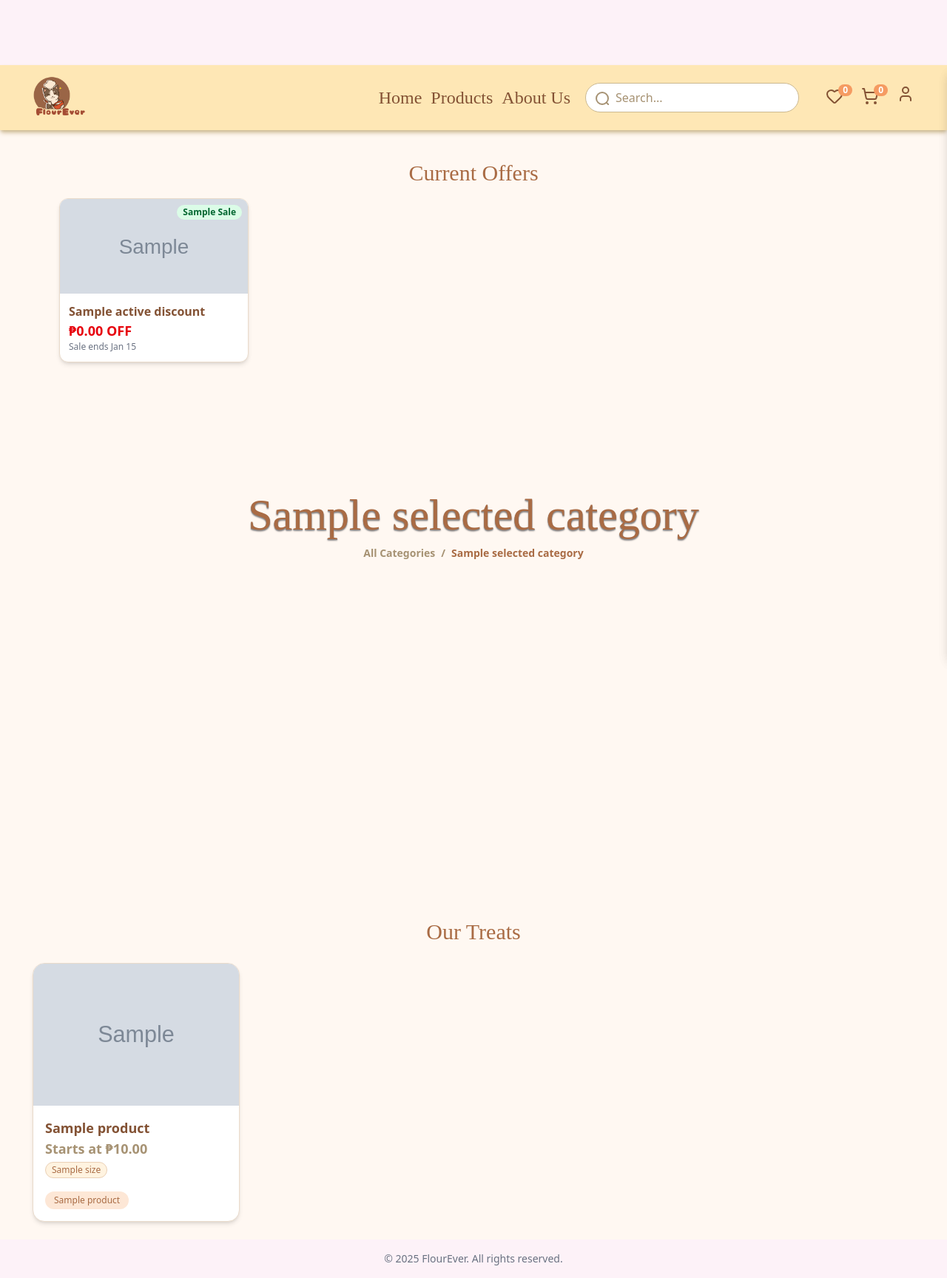
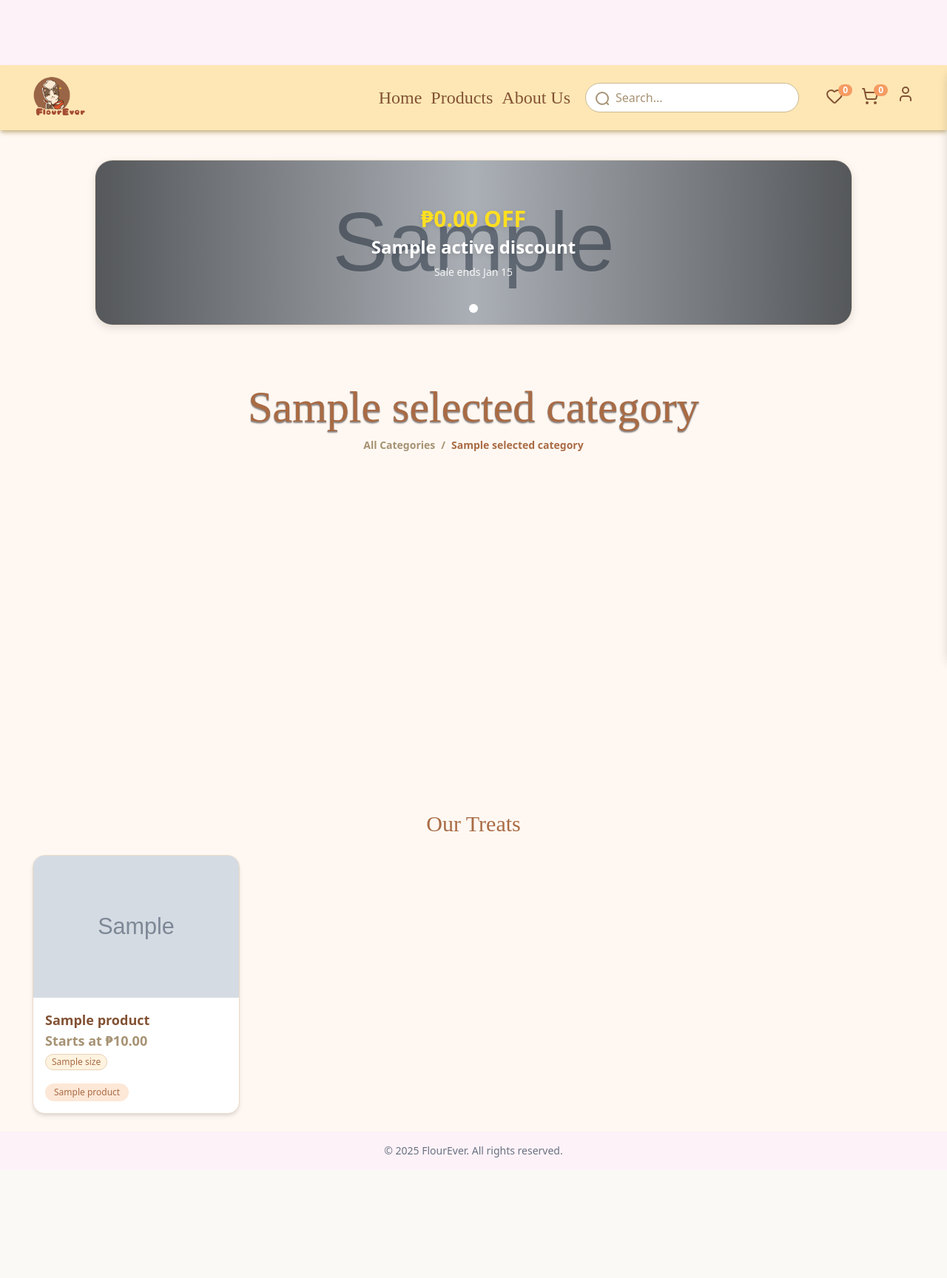
Before and after one commit to hachisnail/sweet-delights, a PHP site: template src/Views/Public/products.twig in a window 1280 px wide. Shown: the whole page at 74% size. After the commit the page ends 1565 px from the top, so only its background shows below. Run offline with PHP 8.4, Linux system fonts and the light colour scheme; the template is opened without the code that fills it: most values are stand-ins (such as "Sample title", 1, 10 or a date in 2020); grey boxes marked "Sample" are stand-in pictures; some libraries are stand-ins or nearby versions.

Commit message:
adjusted layout of products

```diff
--- a/public/css/output.css
+++ b/public/css/output.css
@@ -94,6 +94,7 @@
     --radius-2xl: 1rem;
     --radius-3xl: 1.5rem;
     --radius-4xl: 2rem;
+    --drop-shadow-md: 0 3px 3px rgb(0 0 0 / 0.12);
     --drop-shadow-lg: 0 4px 4px rgb(0 0 0 / 0.15);
     --ease-in-out: cubic-bezier(0.4, 0, 0.2, 1);
     --blur-sm: 8px;
@@ -1622,6 +1623,9 @@
       color: color-mix(in oklab, var(--color-white) 90%, transparent);
     }
   }
+  .text-yellow-300 {
+    color: var(--color-yellow-300);
+  }
   .text-yellow-600 {
     color: var(--color-yellow-600);
   }
@@ -1672,6 +1676,9 @@
   }
   .opacity-80 {
     opacity: 80%;
+  }
+  .opacity-90 {
+    opacity: 90%;
   }
   .opacity-100 {
     opacity: 100%;
@@ -1744,6 +1751,11 @@
   .drop-shadow-lg {
     --tw-drop-shadow-size: drop-shadow(0 4px 4px var(--tw-drop-shadow-color, rgb(0 0 0 / 0.15)));
     --tw-drop-shadow: drop-shadow(var(--drop-shadow-lg));
+    filter: var(--tw-blur,) var(--tw-brightness,) var(--tw-contrast,) var(--tw-grayscale,) var(--tw-hue-rotate,) var(--tw-invert,) var(--tw-saturate,) var(--tw-sepia,) var(--tw-drop-shadow,);
+  }
+  .drop-shadow-md {
+    --tw-drop-shadow-size: drop-shadow(0 3px 3px var(--tw-drop-shadow-color, rgb(0 0 0 / 0.12)));
+    --tw-drop-shadow: drop-shadow(var(--drop-shadow-md));
     filter: var(--tw-blur,) var(--tw-brightness,) var(--tw-contrast,) var(--tw-grayscale,) var(--tw-hue-rotate,) var(--tw-invert,) var(--tw-saturate,) var(--tw-sepia,) var(--tw-drop-shadow,);
   }
   .filter {
@@ -2591,6 +2603,18 @@
   .md\:pt-\[7rem\] {
     @media (width >= 48rem) {
       padding-top: 7rem;
+    }
+  }
+  .md\:text-2xl {
+    @media (width >= 48rem) {
+      font-size: var(--text-2xl);
+      line-height: var(--tw-leading, var(--text-2xl--line-height));
+    }
+  }
+  .md\:text-3xl {
+    @media (width >= 48rem) {
+      font-size: var(--text-3xl);
+      line-height: var(--tw-leading, var(--text-3xl--line-height));
     }
   }
   .lg\:relative {
--- a/src/Views/Public/products.twig
+++ b/src/Views/Public/products.twig
@@ -2,13 +2,91 @@
 
 {% block content %}
 
-{# --- NEW: ACTIVE DISCOUNTS BANNER --- #}
+<style>
+/* --- New Carousel Styles --- */
+.discount-carousel {
+  position: relative;
+  width: 100%;
+  max-width: 64rem; /* max-w-6xl */
+  margin: 0 auto;
+  height: 14rem; /* 224px - a good banner height */
+  overflow: hidden;
+  border-radius: 1.5rem; /* rounded-3xl */
+  box-shadow: 0 4px 12px rgba(0,0,0,0.1);
+  border: 1px solid #EADBCB;
+}
+
+.discount-slide {
+  position: absolute;
+  inset: 0;
+  display: flex;
+  align-items: center;
+  justify-content: center;
+  padding: 2rem;
+  background-size: cover;
+  background-position: center;
+  transition: opacity 0.7s ease-in-out;
+  opacity: 0;
+  z-index: 1;
+  text-decoration: none;
+}
+
+.discount-slide.active {
+  opacity: 1;
+  z-index: 2;
+}
+
+/* Dark overlay for text readability */
+.discount-slide::before {
+  content: '';
+  position: absolute;
+  inset: 0;
+  background: linear-gradient(90deg, rgba(0,0,0,0.6) 0%, rgba(0,0,0,0.2) 50%, rgba(0,0,0,0.6) 100%);
+  z-index: 3;
+}
+
+.discount-content {
+  position: relative;
+  z-index: 4;
+  text-align: center;
+  color: white;
+}
+
+.discount-dots {
+  position: absolute;
+  bottom: 1rem; /* 16px */
+  left: 50%;
+  transform: translateX(-50%);
+  display: flex;
+  gap: 0.5rem; /* 8px */
+  z-index: 5;
+}
+
+.discount-dot {
+  width: 0.75rem; /* 12px */
+  height: 0.75rem; /* 12px */
+  border-radius: 99px;
+  background-color: white;
+  opacity: 0.5;
+  cursor: pointer;
+  transition: opacity 0.3s;
+}
+
+.discount-dot.active {
+  opacity: 1;
+}
+/* --- End Carousel Styles --- */
+</style>
+
+{# --- NEW: ACTIVE DISCOUNTS BANNER (CAROUSEL) --- #}
 {% if active_discounts is defined and active_discounts|length > 0 %}
 <section class="w-full pt-32 pb-10 bg-[#FFF8F2] snap-start">
-    <div class="max-w-6xl mx-auto">
-        <h2 class="text-3xl font-zen-antique text-[#A96B44] mb-4 text-center">Current Offers</h2>
-        <div class="flex gap-4 overflow-x-auto pb-4 px-4">
+    <div class="max-w-6xl mx-auto px-4">
+        {# <h2 class="text-3xl font-zen-antique text-[#A96B44] mb-4 text-center">Current Offers</h2> #}
 
+        <div id="discountCarousel" class="discount-carousel">
+
+            <div class="discount-slides-container">
             {% for discount in active_discounts %}
                 {# --- DEFINE VARS based on scope --- #}
                 {% set item_name = discount.item_name %}
@@ -21,43 +99,41 @@
                     {# Category discount #}
                     {% set item_link = app_url ~ '/products?category=' ~ discount.item_sku %}
                     {% if item_image %}
-                        {# Prepend the asset path for category images #}
                         {% set item_image = '/Assets/Categories/' ~ item_image %}
+                    {% else %}
+                        {# Fallback image for categories with no image #}
+                        {% set item_image = '/Assets/placeholder-item.png' %}
                     {% endif %}
                 {% endif %}
                 {# --- END DEFINE VARS --- #}
 
                 <a href="{{ item_link }}"
-                   class="flex-shrink-0 w-64 bg-white rounded-xl shadow-md hover:shadow-lg transition-transform transform hover:-translate-y-1 border border-[#EADBCB] overflow-hidden group">
+                   class="discount-slide {{ loop.first ? 'active' : '' }}"
+                   style="background-image: url('{{ item_image | default('/Assets/placeholder-item.png') }}');"
+                   data-index="{{ loop.index0 }}">
 
-                    <div class="relative w-full h-32 bg-gray-50">
-                        <img src="{{ item_image }}" alt="{{ item_name }}"
-                             class="absolute inset-0 w-full h-full object-cover transition-transform duration-500 ease-in-out group-hover:scale-105"
-                             onerror="this.onerror=null; this.src='/Assets/placeholder-item.png';">
-
-                        {# --- Add a tag to show what kind of sale it is --- #}
-                        <span class="absolute top-2 right-2 px-2 py-0.5 rounded-full text-xs font-semibold
-                            {% if discount.discount_scope == 'product' %} bg-blue-100 text-blue-800 {% else %} bg-green-100 text-green-800 {% endif %}">
-                            {{ discount.discount_scope|capitalize }} Sale
-                        </span>
-                    </div>
-
-                    <div class="p-3">
-                        <h3 class="font-semibold text-md text-[#835234] truncate">{{ item_name }}</h3>
-                        <span class="block text-lg font-bold text-red-600">
+                    <div class="discount-content">
+                        <span class="block text-2xl md:text-3xl font-bold text-yellow-300 drop-shadow-md">
                             {% if discount.discount_type == 'percent' %}
                                 {{ discount.discount_value|number_format(0) }}% OFF
                             {% else %}
                                 ₱{{ discount.discount_value|number_format(2) }} OFF
                             {% endif %}
                         </span>
+                        <h3 class="text-xl md:text-2xl font-semibold mt-1 drop-shadow-md">{{ item_name }}</h3>
                         {% if discount.end_date %}
-                            <p class="text-xs text-gray-500">Sale ends {{ discount.end_date|date("M j") }}</p>
+                            <p class="text-sm opacity-90 mt-2">Sale ends {{ discount.end_date|date("M j") }}</p>
                         {% endif %}
                     </div>
                 </a>
             {% endfor %}
+            </div>
 
+            <div class="discount-dots">
+            {% for discount in active_discounts %}
+                <button class="discount-dot {{ loop.first ? 'active' : '' }}" data-index="{{ loop.index0 }}"></button>
+            {% endfor %}
+            </div>
         </div>
     </div>
 </section>
@@ -65,27 +141,22 @@
 {# --- END: ACTIVE DISCOUNTS BANNER --- #}
 
 
-<div class="px-6 pb-6 pt-20 flex flex-col items-center snap-start {% if active_discounts is empty %}pt-30{% endif %} bg-[#FFF8F2]">
+{# --- MODIFIED: Main content div with correct padding --- #}
+<div class="p-6 flex flex-col items-center snap-start {% if active_discounts is empty %}pt-32{% else %}pt-10{% endif %} bg-[#FFF8F2]">
 
-  {# --- CATEGORY SECTION --- #}
-  <section class="flex flex-col items-center justify-center pt-10 pb-10">
+  {# --- CATEGORY SECTION (Unchanged) --- #}
+  <section class="flex flex-col items-center justify-center pb-10">
     <div class="w-fit items-center flex flex-col gap-y-3">
-
-      {# --- 1. DYNAMIC HEADER (Always shows) --- #}
       <h1 class="font-zen-antique text-3xl lg:text-6xl text-[#A96B44] font-400 text-shadow-sm text-shadow-[#8c8989]">
         {{ selected_category.name | default('Explore Our Categories') }}
       </h1>
-
-      {# --- 2. DYNAMIC BREADCRUMB OR DIVIDER (Always shows) --- #}
       {% if selected_category %}
-        {# Show breadcrumb when a category is selected #}
         <div class="flex items-center gap-x-2 text-sm text-[#A69273] font-semibold">
           <a href="/products" class="hover:text-[#A96B44] hover:underline">All Categories</a>
           <span>/</span>
           <span class="text-[#A96B44]">{{ selected_category.name }}</span>
         </div>
       {% else %}
-        {# Show original boba tea divider on main page #}
         <div class="flex items-center">
           <div class="flex flex-col gap-y-2 justify-center items-end mr-3">
             <div class="w-30 lg:w-60 bg-[#A69273] h-[0.1rem] rounded-full"></div>
@@ -99,21 +170,14 @@
         </div>
       {% endif %}
 
-      {# --- 3. CONSOLIDATED CATEGORY CARD GRID --- #}
-
-      {# Determine which list of categories to show #}
       {% if selected_category %}
         {% set categories_to_display = selected_category.children %}
       {% else %}
-        {# 'all_categories' from the controller is already the top-level #}
         {% set categories_to_display = all_categories %}
       {% endif %}
 
-      {# Only render the grid container if there's something to show #}
       {% if categories_to_display is defined and categories_to_display|length > 0 %}
         <div class="min-h-90 w-full gap-6 flex flex-wrap justify-center items-center mt-8">
-
-          {# Loop and display the cards #}
           {% for cat in categories_to_display %}
             {% set image_src = cat.image ? '/Assets/Categories/' ~ cat.image : '/Assets/Categories/' ~ cat.slug ~ '.png' %}
 
@@ -136,57 +200,42 @@
               </a>
             </div>
           {% endfor %}
-
         </div>
       {% endif %}
-
     </div>
   </section>
 
-  {# --- PRODUCT GRID --- #}
+  {# --- PRODUCT GRID (Unchanged from last fix) --- #}
   <section class="mt-10 snap-start">
     <h1 class="text-3xl font-zen-antique text-[#A96B44] mb-6 text-center">Our Treats</h1>
 
-    <!--
-      FIX:
-      - Replaced 'md:grid-cols-4' with 'md:grid-cols-3 lg:grid-cols-4'
-      - This makes cards larger on standard desktop screens (3 columns)
-      - and only goes to 4 columns on very wide screens.
-    -->
     <div id="products-grid" class="w-full max-w-8xl grid grid-cols-1 sm:grid-cols-2 md:grid-cols-3 lg:grid-cols-4 gap-6">
 
       {% if products is empty %}
         <p class="text-center text-gray-500 col-span-full">No products found.</p>
       {% else %}
         {% for product in products %}
-
-        <!-- --- CARD START --- -->
-        <!-- FIX: Added 'flex flex-col' to make the card a vertical flex container -->
         <a href="{{ app_url }}/products/{{ product.sku | default(product.id) }}"
            class="min-w-70 flex flex-col bg-white rounded-2xl shadow-md hover:shadow-xl transition-transform transform hover:-translate-y-1 border border-[#EADBCB] overflow-hidden">
 
-          <!-- Image (no change) -->
           <div class="relative w-full h-48">
             <img src="{{ product.image }}" alt="{{ product.name }}"
                  class="absolute inset-0 w-full h-full object-cover transition-transform duration-500 ease-in-out hover:scale-105"
                  onerror="this.onerror=null; this.src='/Assets/placeholder-item.png';">
           </div>
 
-          <!-- Content Wrapper -->
-          <!-- FIX: Added 'flex flex-col flex-grow' to make this section fill the remaining height -->
           <div class="p-4 flex flex-col grow">
 
-            <!-- Main content (name, price, sizes) -->
             <div>
               <h2 class="font-semibold text-lg text-[#835234] truncate">{{ product.name }}</h2>
-{# --- MODIFIED: Price Block --- #}
-            <div class="mb-1">
+
+              {# --- Price Block (Already updated) --- #}
+              <div class="mb-1">
                 {% set base_price = product.price %}
                 {% set base_original_price = product.original_price | default(product.price) %}
                 {% set starts_at = (product.sizes is defined and product.sizes|length > 0) ? "Starts at " : "" %}
 
                 {% if base_original_price > base_price %}
-                    {# On Sale #}
                     <p class="font-bold text-red-600 text-lg">
                         {{ starts_at }}₱{{ base_price|number_format(2) }}
                     </p>
@@ -194,13 +243,12 @@
                         ₱{{ base_original_price|number_format(2) }}
                     </p>
                 {% else %}
-                    {# Not on Sale #}
                     <p class="font-bold text-[#A69273] text-lg">
                         {{ starts_at }}₱{{ base_price|number_format(2) }}
                     </p>
                 {% endif %}
-            </div>
-            {# --- END: Price Block --- #}
+              </div>
+              {# --- END: Price Block --- #}
 
               {% if product.sizes is defined and product.sizes|length > 0 %}
               <div class="flex flex-wrap gap-1 mb-2">
@@ -213,8 +261,6 @@
               {% endif %}
             </div>
 
-            <!-- Category Tag Wrapper -->
-            <!-- FIX: Added 'mt-auto' to push this block to the bottom of the card -->
             <div class="mt-auto pt-2">
               <span class="inline-block px-3 py-1 text-xs bg-[#FDE7D6] text-[#A96B44] rounded-full">
                 {{ product.category_name }}
@@ -222,14 +268,59 @@
             </div>
 
           </div>
-          <!-- End Content Wrapper -->
-
         </a>
-        <!-- --- CARD END --- -->
         {% endfor %}
       {% endif %}
     </div>
   </section>
 
 </div>
+
+{# --- NEW JAVASCRIPT for Carousel --- #}
+<script>
+document.addEventListener('DOMContentLoaded', () => {
+    const carousel = document.getElementById('discountCarousel');
+    if (!carousel) return;
+
+    const slides = carousel.querySelectorAll('.discount-slide');
+    const dots = carousel.querySelectorAll('.discount-dot');
+    let currentIndex = 0;
+    let slideInterval;
+
+    function showSlide(index) {
+        // Remove active class from all
+        slides.forEach(slide => slide.classList.remove('active'));
+        dots.forEach(dot => dot.classList.remove('active'));
+
+        // Add active class to the new slide and dot
+        slides[index].classList.add('active');
+        dots[index].classList.add('active');
+        currentIndex = index;
+    }
+
+    function nextSlide() {
+        let nextIndex = (currentIndex + 1) % slides.length;
+        showSlide(nextIndex);
+    }
+
+    // Dot navigation
+    dots.forEach(dot => {
+        dot.addEventListener('click', (e) => {
+            // Stop the link from firing
+            e.preventDefault();
+            e.stopPropagation();
+
+            const index = parseInt(dot.dataset.index, 10);
+            showSlide(index);
+
+            // Reset interval on manual click
+            clearInterval(slideInterval);
+            slideInterval = setInterval(nextSlide, 5000); // Restart timer
+        });
+    });
+
+    // Auto-slide
+    slideInterval = setInterval(nextSlide, 5000); // Change slide every 5 seconds
+});
+</script>
 {% endblock %}
```
